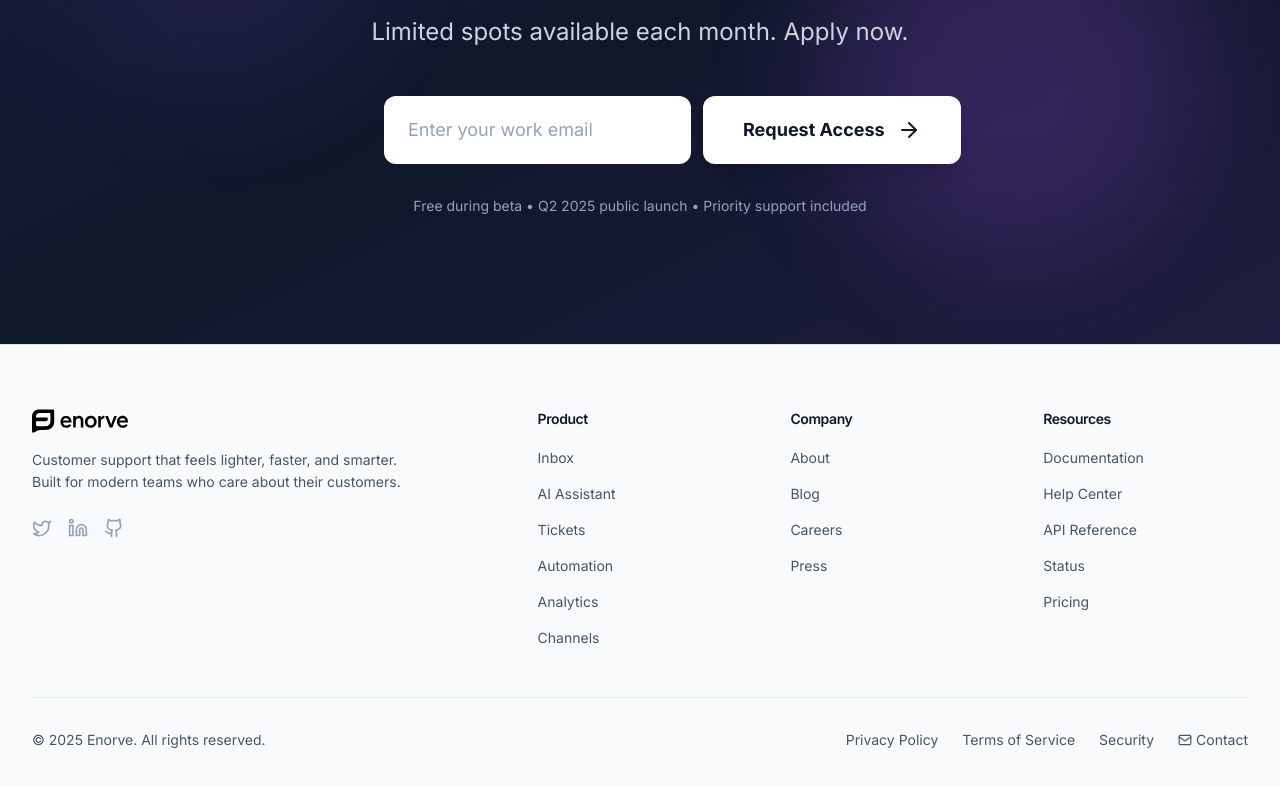
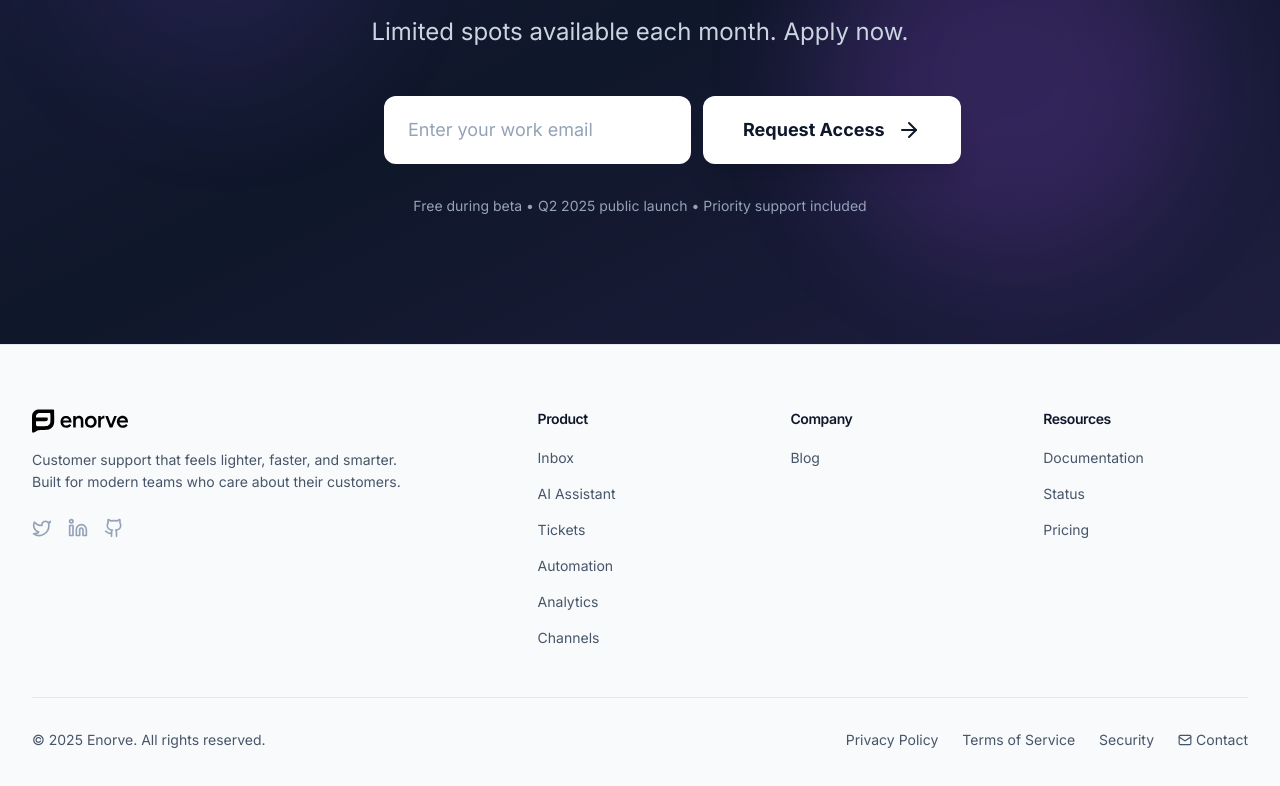
Before and after one commit to ankitmishracoach-ai/fronty, a React (Vite) app: page /pricing in a window 1280 px wide. Shown: the part 8496-9282 px from the top of the page. Built offline with nearby package versions, Linux system fonts and the light colour scheme.

Commit message:
Updated Footer.tsx

```diff
--- a/src/components/Footer.tsx
+++ b/src/components/Footer.tsx
@@ -69,22 +69,7 @@ export default function Footer() {
             <ul className="space-y-3">
               <li>
                 <a href="#" className="text-slate-600 hover:text-slate-900 transition-colors text-sm">
-                  About
-                </a>
-              </li>
-              <li>
-                <a href="#" className="text-slate-600 hover:text-slate-900 transition-colors text-sm">
                   Blog
-                </a>
-              </li>
-              <li>
-                <a href="#" className="text-slate-600 hover:text-slate-900 transition-colors text-sm">
-                  Careers
-                </a>
-              </li>
-              <li>
-                <a href="#" className="text-slate-600 hover:text-slate-900 transition-colors text-sm">
-                  Press
                 </a>
               </li>
             </ul>
@@ -97,16 +82,6 @@ export default function Footer() {
                 <Link to="/docs" className="text-slate-600 hover:text-slate-900 transition-colors text-sm">
                   Documentation
                 </Link>
-              </li>
-              <li>
-                <a href="#" className="text-slate-600 hover:text-slate-900 transition-colors text-sm">
-                  Help Center
-                </a>
-              </li>
-              <li>
-                <a href="#" className="text-slate-600 hover:text-slate-900 transition-colors text-sm">
-                  API Reference
-                </a>
               </li>
               <li>
                 <a href="#" className="text-slate-600 hover:text-slate-900 transition-colors text-sm">
```
